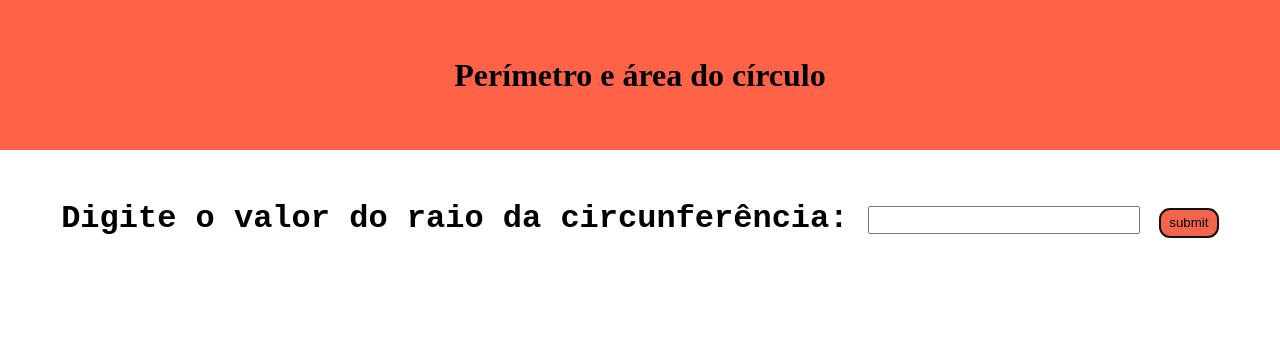
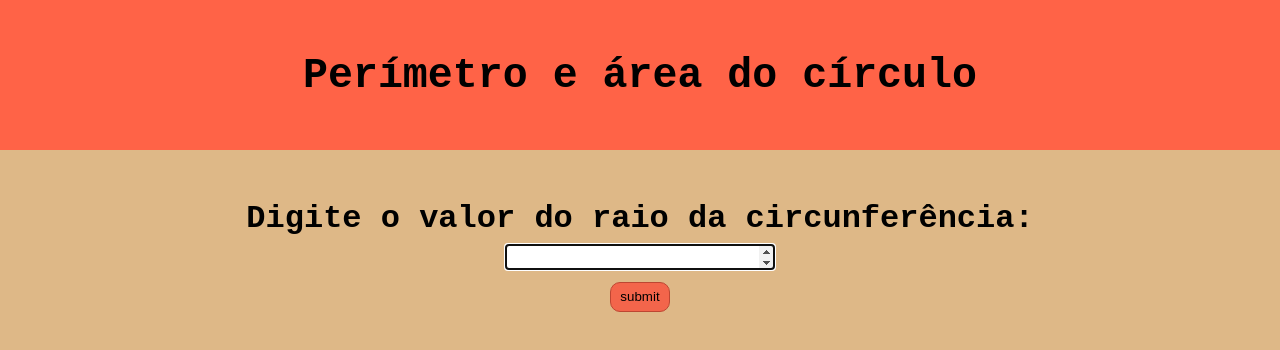
Before and after one commit to Alvezin/Curso-js-exercicios, a plain HTML site: page circulo/index.html in a window 1280 px wide. Drawn offline with Linux system fonts and the light colour scheme.

Commit message:
Update index.html

```diff
--- a/circulo/index.html
+++ b/circulo/index.html
@@ -17,6 +17,11 @@
             justify-content: center;
             align-items: center;
             margin-bottom: 50px;
+            font-family: monospace;
+            font-size: 1.3rem;
+        }
+        body{
+            background-color: burlywood;
         }
         div{
             text-align: center;
@@ -26,6 +31,7 @@
         }
         #raio{
             font-size: 1.3rem;
+            border: 1px solid rgb(191, 175, 54);
         }
         #submit{
             height: 30px;
@@ -47,9 +53,12 @@
     </header>
 
     <div>
-        <label for="raio">Digite o valor do raio da circunferência:</label>
-        <input type="number" id="raio" name="raio">
-        <input type="button" id="submit" value="submit" autofocus>
+        <label for="raio">Digite o valor do raio da circunferência:</label><br>
+        <input type="number" id="raio" name="raio" autofocus>
+    </div>
+    <div>
+        <input type="button" id="submit" value="submit" >
+
     </div>
     <div>
         <p id="result"></p>
@@ -67,7 +76,7 @@
             var area = Math.PI * (raio**2);
 
             result = document.getElementById('result');
-            result.innerHTML = `Perimetro: ${per.toFixed(2)} <br> Área: ${area.toFixed(2)}`;
+            result.innerHTML = `Perimetro: ${per.toFixed(2).replace('.',',')} <br> Área: ${area.toFixed(2).replace('.',',')}`;
 
         }
     </script>
```
